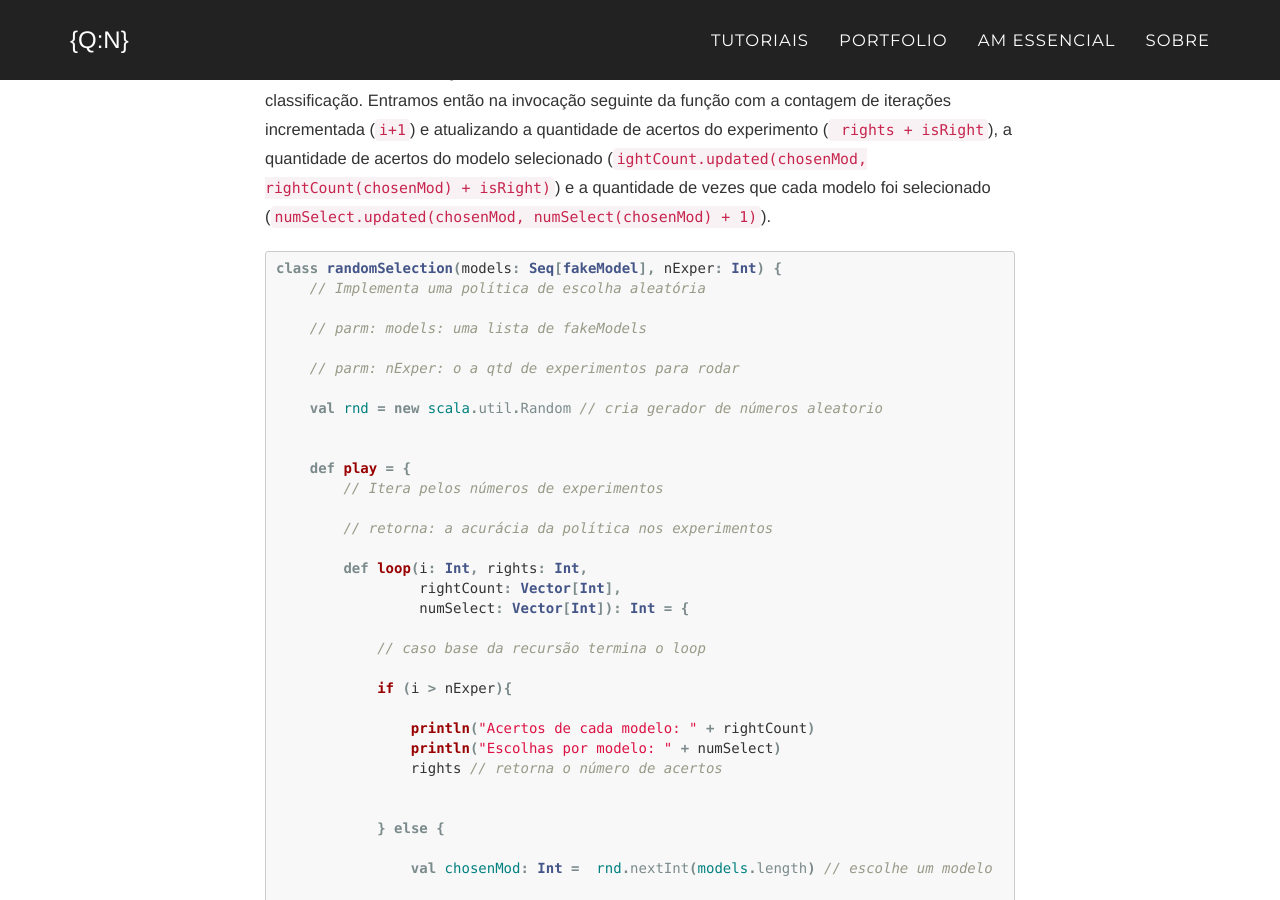
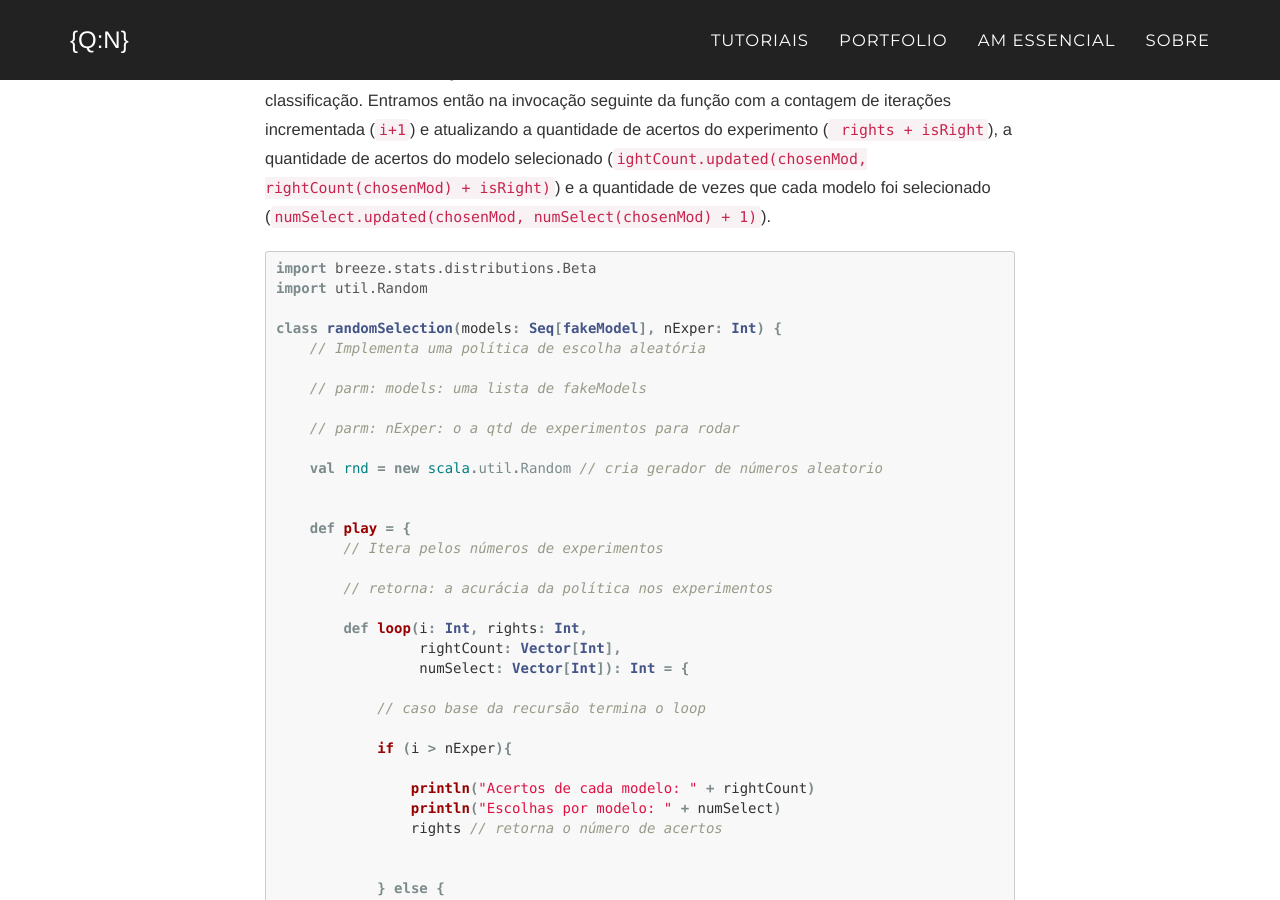
Before and after one commit to matheusfacure/matheusfacure.github.io, a Jekyll site: the page built from _posts/2017-08-26-bernoulli-bandits-thompson-scala.md, in a window 1280 px wide and 900 px high, scrolled down 1730 px. Built offline with Jekyll 4.4.1, drawn with Linux system fonts in a browser that asks for light colours; some web fonts are replaced; comment, search, counter and statistics services are not loaded.

Commit message:
arruma ds store e post de ts

```diff
--- a/_posts/2017-08-26-bernoulli-bandits-thompson-scala.md
+++ b/_posts/2017-08-26-bernoulli-bandits-thompson-scala.md
@@ -44,6 +44,9 @@ class fakeModel(accuracy: Double) {
 Para termos algo com o que comparar, vamos implementar uma classe `randomSelection` que realiza a política de seleção aleatória. No momento da criação, essa classe terá como parâmetros uma sequência de modelos falsos e o número de experiências para realizar. É no método `play` que acontece a seleção aleatória de fato. Dentro desse método vamos definir uma função recursiva que implementa as iterações do experimento. O caso base dessa função é quando o contador `i` excede o número de experimentos. Nesse caso a iteração termina, mostramos quanto cada modelo acertou, quantas vezes cada modelo foi escolhido e retornamos a acurácia **do experimento como um todo**. No caso recursivo da função, selecionamos um modelo aleatoriamente e simulamos uma classificação. Entramos então na invocação seguinte da função com a contagem de iterações incrementada (`i+1`) e atualizando a quantidade de acertos do experimento (` rights + isRight`), a quantidade de acertos do modelo selecionado (`ightCount.updated(chosenMod, rightCount(chosenMod) + isRight)`) e a quantidade de vezes que cada modelo foi selecionado (`numSelect.updated(chosenMod, numSelect(chosenMod) + 1)`).
 
 {% highlight scala %}
+import breeze.stats.distributions.Beta
+import util.Random
+
 class randomSelection(models: Seq[fakeModel], nExper: Int) {
     // Implementa uma política de escolha aleatória
 
```
Also changed, not shown: 6 other files.
